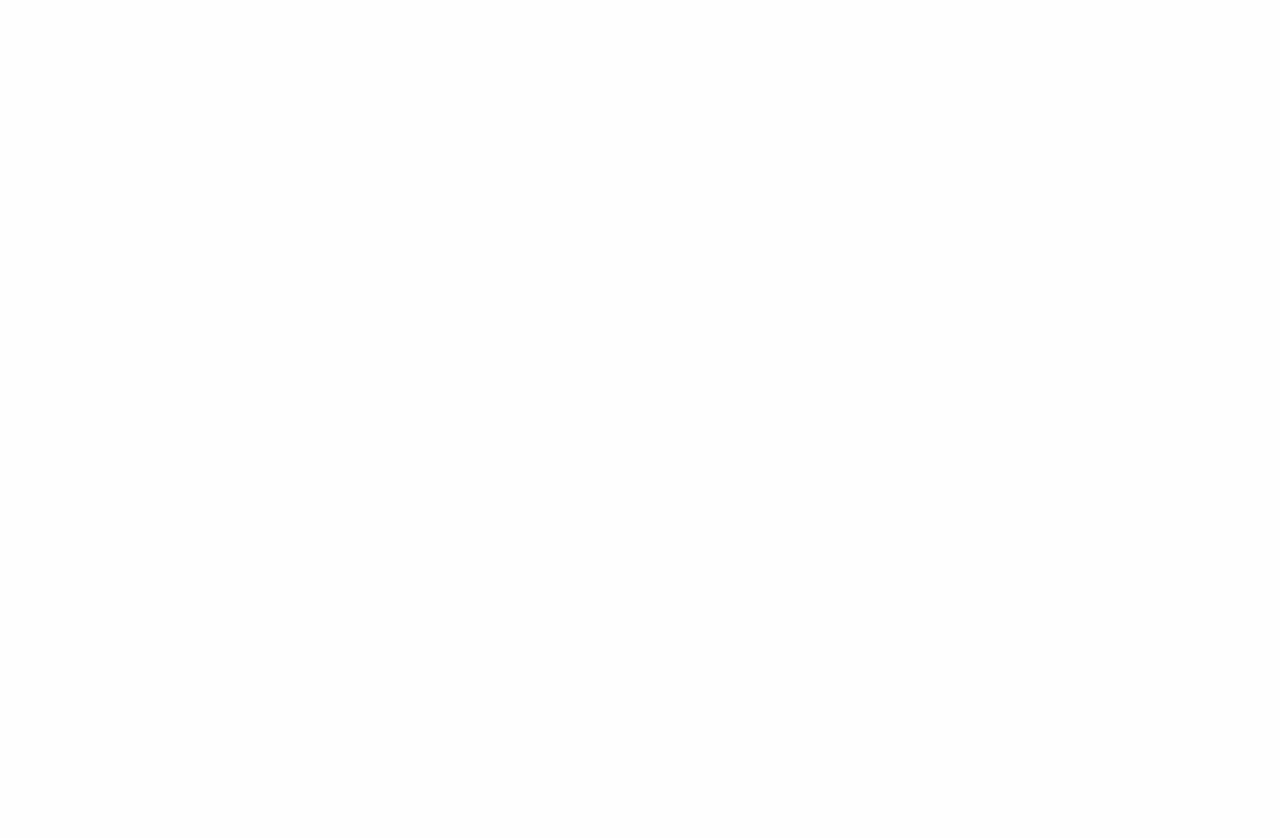
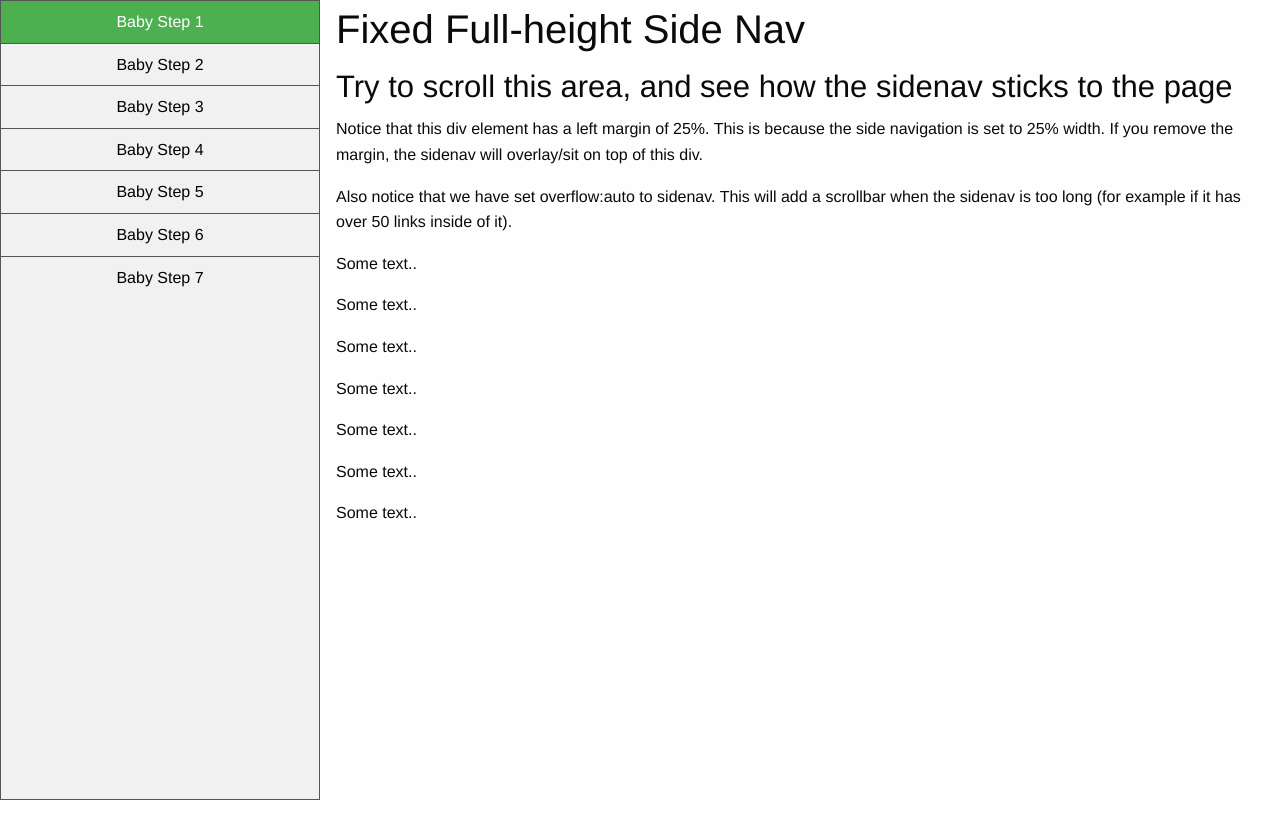
Before and after one commit to orchardsonbett/transition1, a plain HTML site: page index.html in a window 1280 px wide. Before the commit the page ends 800 px from the top, so only its background shows below. Drawn offline with Linux system fonts and the light colour scheme.

Commit message:
added text to index and a nav bar

```diff
--- a/index.html
+++ b/index.html
@@ -11,9 +11,32 @@
 </head>
 
 <body>
-    <section>
-
-    </section>
+    <header>
+        <nav>
+            <ul>
+                <li><a class="active" href="default.asp">Baby Step 1</a></li>
+                <li><a href="news.asp">Baby Step 2</a></li>
+                <li><a href="contact.asp">Baby Step 3</a></li>
+                <li><a href="about.asp">Baby Step 4</a></li>
+                <li><a href="about.asp">Baby Step 5</a></li>
+                <li><a href="about.asp">Baby Step 6</a></li>
+                <li><a href="about.asp">Baby Step 7</a></li>
+            </ul>
+        </nav>
+    </header>
+    <div style="margin-left:25%;padding:1px 16px;height:1000px;">
+        <h2>Fixed Full-height Side Nav</h2>
+        <h3>Try to scroll this area, and see how the sidenav sticks to the page</h3>
+        <p>Notice that this div element has a left margin of 25%. This is because the side navigation is set to 25% width. If you remove the margin, the sidenav will overlay/sit on top of this div.</p>
+        <p>Also notice that we have set overflow:auto to sidenav. This will add a scrollbar when the sidenav is too long (for example if it has over 50 links inside of it).</p>
+        <p>Some text..</p>
+        <p>Some text..</p>
+        <p>Some text..</p>
+        <p>Some text..</p>
+        <p>Some text..</p>
+        <p>Some text..</p>
+        <p>Some text..</p>
+    </div>
 
     <script src="js/vendor/jquery.js"></script>
     <script src="js/vendor/what-input.js"></script>
```
